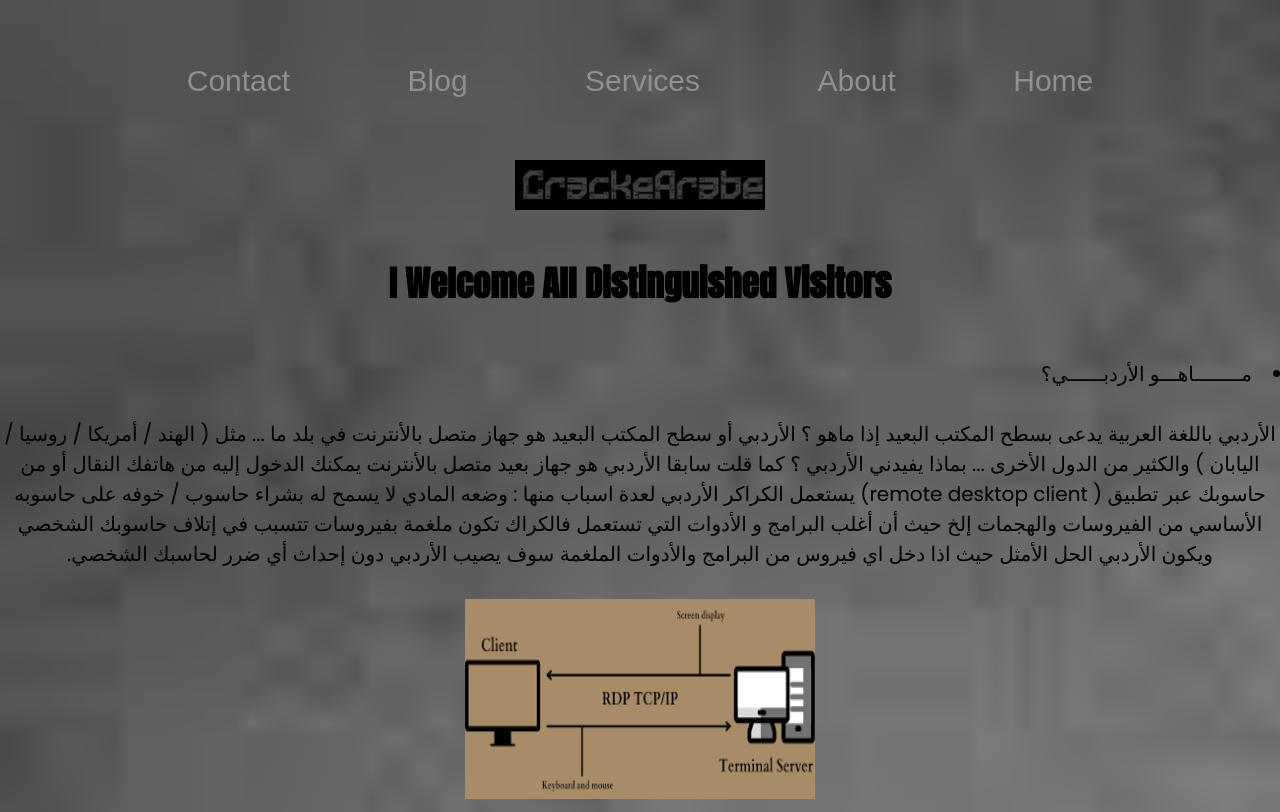
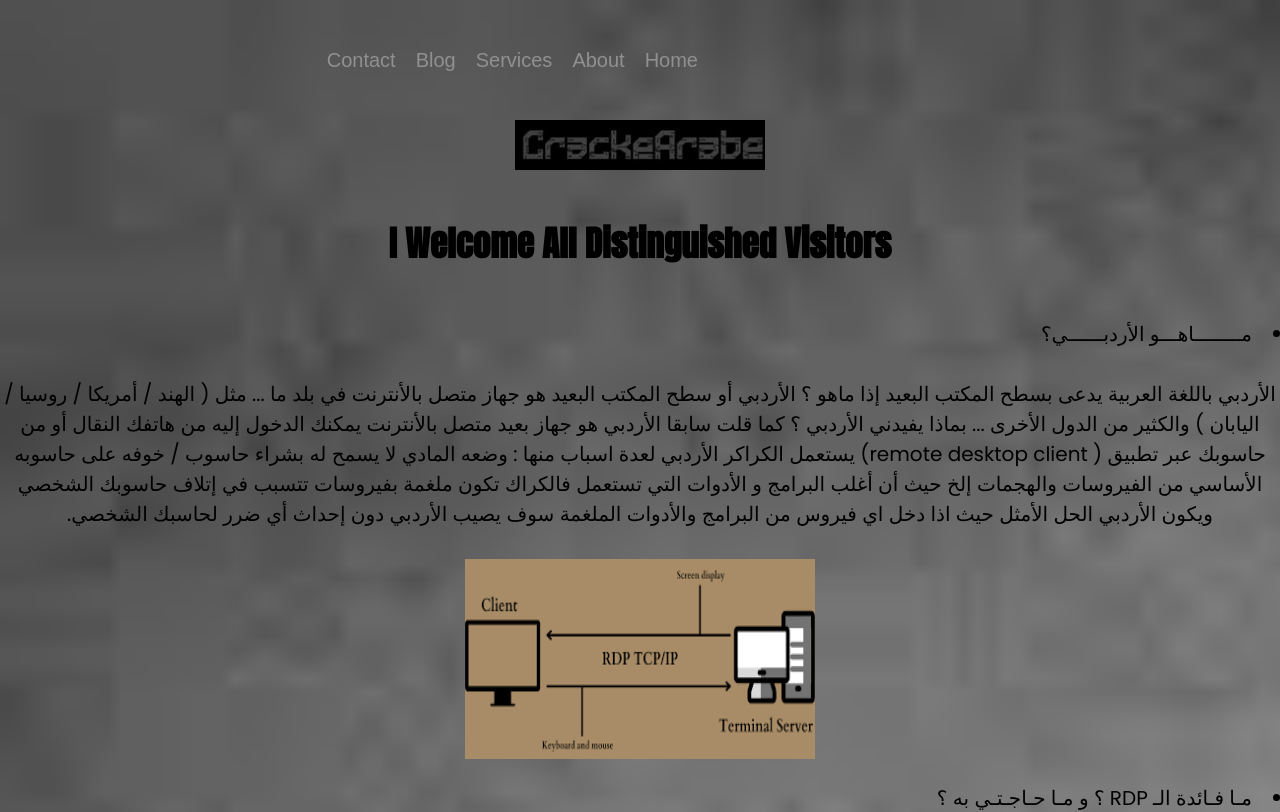
Before and after one commit to fares196/crackehell, a plain HTML site: page index.html in a window 1280 px wide. Shown: the top 812 px of the page. Drawn offline with Linux system fonts and the light colour scheme; a script that the page names is missing.

Commit message:
Update style.css

```diff
--- a/style.css
+++ b/style.css
@@ -36,7 +36,7 @@
  .footer {
 
           background-color: #24262b;
-          padding: 70px 0;
+          padding: 5px 0;
  }
 .footer-col {
        width: 25% ;
@@ -75,7 +75,7 @@
        text-transform: capitalize;
        color: #ffffff;
        text-decoration: none;
-       font-weight: 300;
+       font-weight: 500;
        color: #bbbbbb;
        display: block;
        transition: all 0.3 ease;
@@ -123,9 +123,9 @@
  }
 
  nav {
-      width: 80%;
-      min-width: 600px;
-      height: 20vh;
+      width: 10%;
+      min-width: 136px;
+      height: 15vh;
       display: flex;
       justify-content: space-around;
       align-items: center;
@@ -135,7 +135,7 @@
  nav a {
           position: relative;
           text-decoration: none;
-          font-size: 30px;
+          font-size: 20px;
           font-family: sans-serif;
           text-transform: capitalize;
           color: #909090;
```
